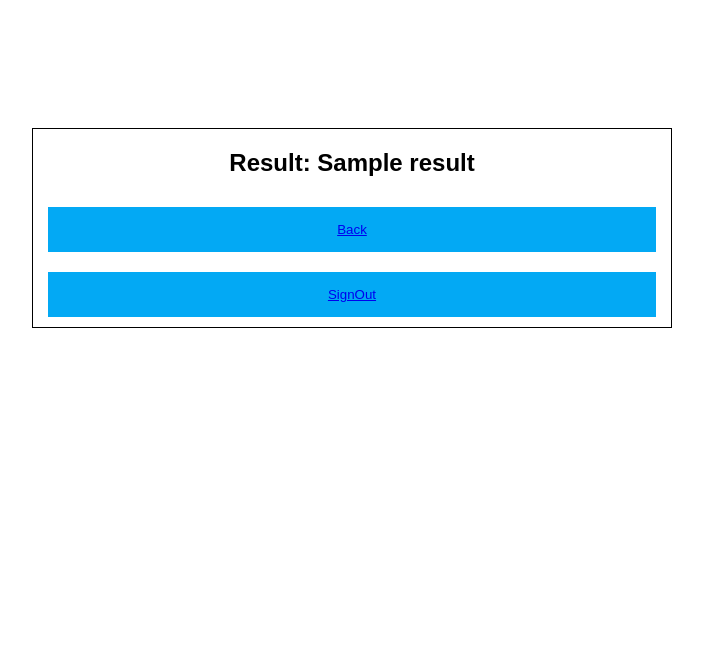
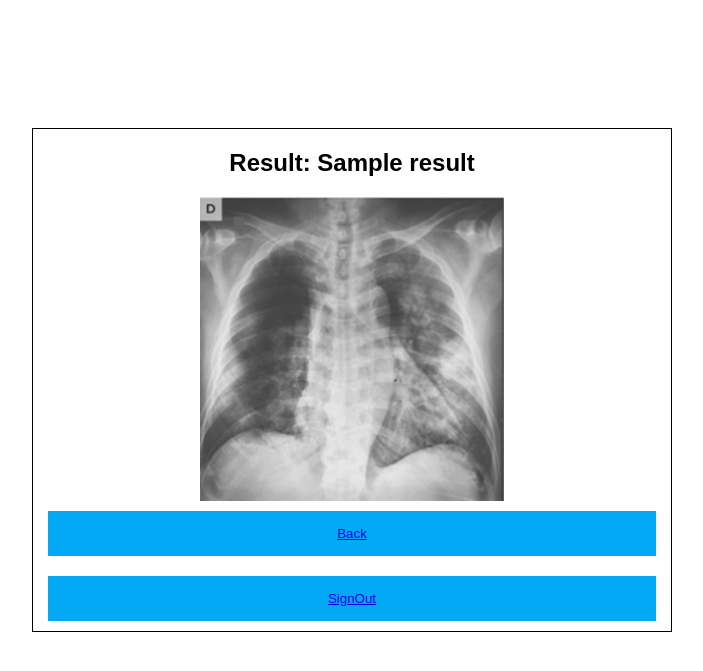
Before and after one commit to shashikant30/Xray_diagnosis, a Django app: template website/templates/website/result.html in a window 1280 px wide. Shown: the top 671 px of the page, without its empty margins (288-991 px from the left). Run offline with Django 4.2, Linux system fonts and the light colour scheme; the template is opened without the code that fills it: most values are stand-ins (such as "Sample title", 1, 10 or a date in 2020).

Commit message:
after 4th review

```diff
--- a/website/templates/website/result.html
+++ b/website/templates/website/result.html
@@ -4,6 +4,7 @@
 <style>
 	body
 		{
+
 		font-family: Arial, Helvetica, sans-serif;
         margin-top: 10%;
 		margin-left:25%;
@@ -12,6 +13,12 @@
 		margin-bottom: 5px;
 		padding: 0px 15px 0 15px;
 		}
+		.center {
+  display: block;
+  margin-left: auto;
+  margin-right: auto;
+  width: 50%;
+}
 	button
 		{
 		background-color: #03a9f4;
@@ -31,7 +38,7 @@ text-align: center;
 </head>
 <body>
 	<h2>Result: {{result}}</h2>
-
+    <img src="./../../../media/images/ip_img.png" alt="test" class="center">
 	<button type="submit" ><a href="/userinfo">Back</a></button>
 	<button type="submit"><a href="/signout">SignOut</a></button>
 </body>
--- a/website/templates/website/userInfo.html
+++ b/website/templates/website/userInfo.html
@@ -52,7 +52,7 @@
 </head>
 <body>
 	<form method = "post" enctype="multipart/form-data">
-		<h1>Covid registration</h1>
+		<h1>X-ray Diagnosis</h1>
 		<p>Please fill in this form </p>
 		<hr>
 		{% csrf_token %}
--- a/website/views.py
+++ b/website/views.py
@@ -29,6 +29,7 @@ def clear_mediadir():
 def resultView(request):
     categories = ["COVID", "Viral Pneumonia", "Normal"]
     img_array=cv2.imread(os.path.join('D:\B.E\\final project\Xray_diagnosis\media\images',os.listdir('D:\B.E\\final project\Xray_diagnosis\media\images')[-1]))
+    os.rename(os.path.join('D:\B.E\\final project\Xray_diagnosis\media\images',os.listdir('D:\B.E\\final project\\Xray_diagnosis\\media\\images')[-1]), 'D:\\B.E\\final project\\Xray_diagnosis\\media\\images\\ip_img.png')
     new_array = cv2.resize(img_array,(224, 224))
     image = np.expand_dims(new_array, 0)
     a=cnn.predict(image)
@@ -74,7 +75,7 @@ def signup(request):
         myuser.first_name = fname
         myuser.last_name = lname
         # myuser.is_active = False
-        myuser.is_active = False
+        myuser.is_active = True
         myuser.save()
 
         return redirect('signin')
```
Also changed, not shown: db.sqlite3, media/images/ip_img.png (renamed from media/images/ip_img_cov.png).
